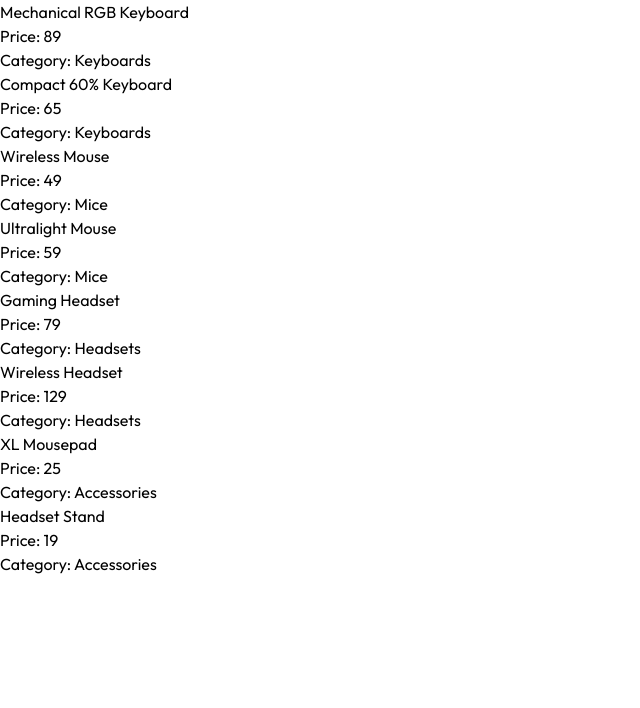
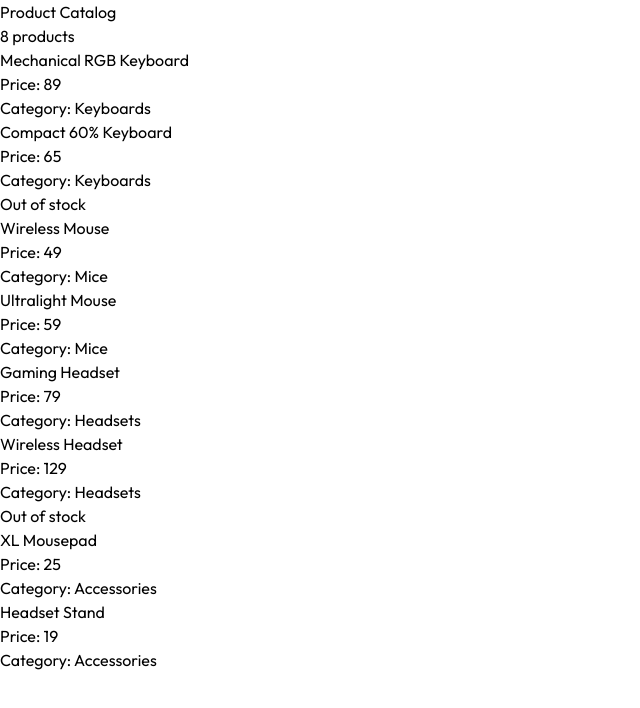
Before and after one commit to gilbertoroncanciogualteross-creator/product-catalog, a React (Vite) app: page / in a window 1280 px wide. Shown: the top 708 px of the page, without its empty margins (0-640 px from the left). Built offline with nearby package versions, Linux system fonts and the light colour scheme.

Commit message:
feat: conditional rendering and header

```diff
--- a/src/App.jsx
+++ b/src/App.jsx
@@ -1,8 +1,14 @@
 import { products } from './data/products';
+import Header from './components/Header'
 import ProductList from './components/ProductList';
 
 function App() {
-    return <ProductList products={products} />;
+    return (
+        <main>
+            <Header count={products.length} />
+            <ProductList products={products} />
+        </main>
+    );
 }
 
 export default App;
--- /dev/null
+++ b/src/components/Header.jsx
@@ -0,0 +1,8 @@
+export default function Header({ count }) {
+    return (
+        <header>
+            <h1>Product Catalog</h1>
+            <p>{count} products</p>
+        </header>
+    );
+}
--- a/src/components/ProductCard.jsx
+++ b/src/components/ProductCard.jsx
@@ -4,6 +4,7 @@ export default function ProductCard({ product }) {
       <h3>{product.name}</h3>
       <p>Price: {product.price}</p>
       <p>Category: {product.category}</p>
+      {!product.inStock && <span>Out of stock</span>}
     </li>
   );
 }
--- a/src/components/ProductList.jsx
+++ b/src/components/ProductList.jsx
@@ -1,6 +1,10 @@
 import ProductCard from './ProductCard';
 
 export default function ProductList({ products }) {
+    if (products.length === 0) {
+        return <p>No products</p>
+    }
+
     return (
         <ul>
             {products.map(p => (
```
